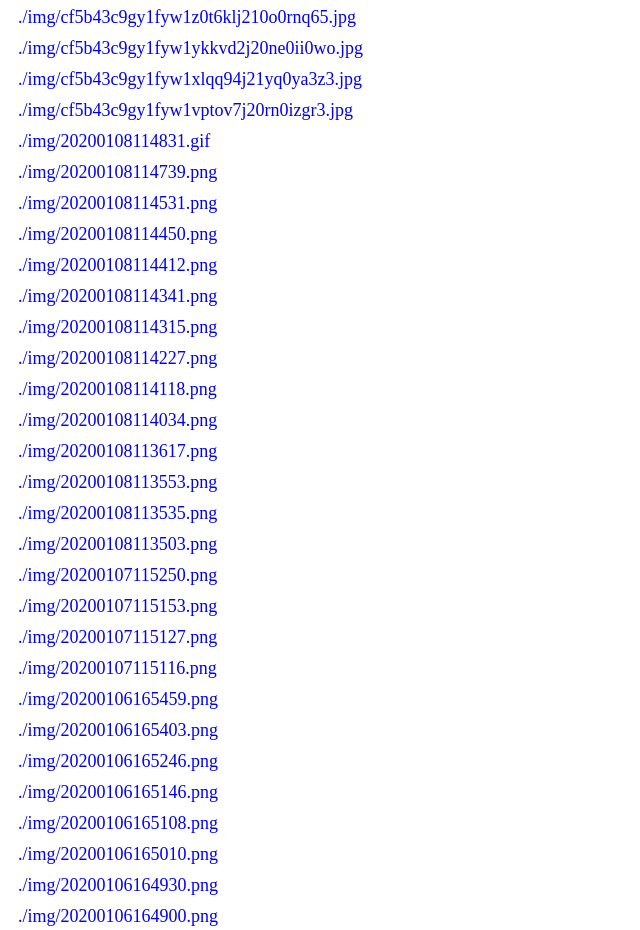
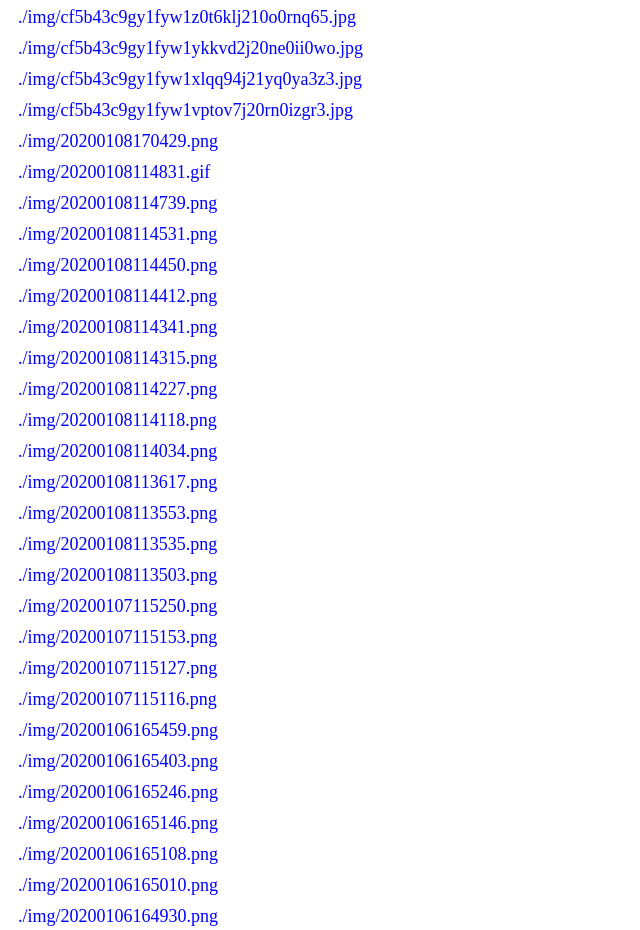
Before and after one commit to monlor/file, a plain HTML site: page index.html in a window 1280 px wide. Shown: the part 2200-3130 px from the top of the page, without its empty margins (0-640 px from the left). Drawn offline with Linux system fonts and the light colour scheme.

Commit message:
Update File List By TravisCI With Build 71

```diff
--- a/index.html
+++ b/index.html
@@ -81,6 +81,7 @@ a:active{text-decoration: blink; color: yellow;}
 <a href="./img/cf5b43c9gy1fyw1ykkvd2j20ne0ii0wo.jpg">./img/cf5b43c9gy1fyw1ykkvd2j20ne0ii0wo.jpg</a>
 <a href="./img/cf5b43c9gy1fyw1xlqq94j21yq0ya3z3.jpg">./img/cf5b43c9gy1fyw1xlqq94j21yq0ya3z3.jpg</a>
 <a href="./img/cf5b43c9gy1fyw1vptov7j20rn0izgr3.jpg">./img/cf5b43c9gy1fyw1vptov7j20rn0izgr3.jpg</a>
+<a href="./img/20200108170429.png">./img/20200108170429.png</a>
 <a href="./img/20200108114831.gif">./img/20200108114831.gif</a>
 <a href="./img/20200108114739.png">./img/20200108114739.png</a>
 <a href="./img/20200108114531.png">./img/20200108114531.png</a>
```
